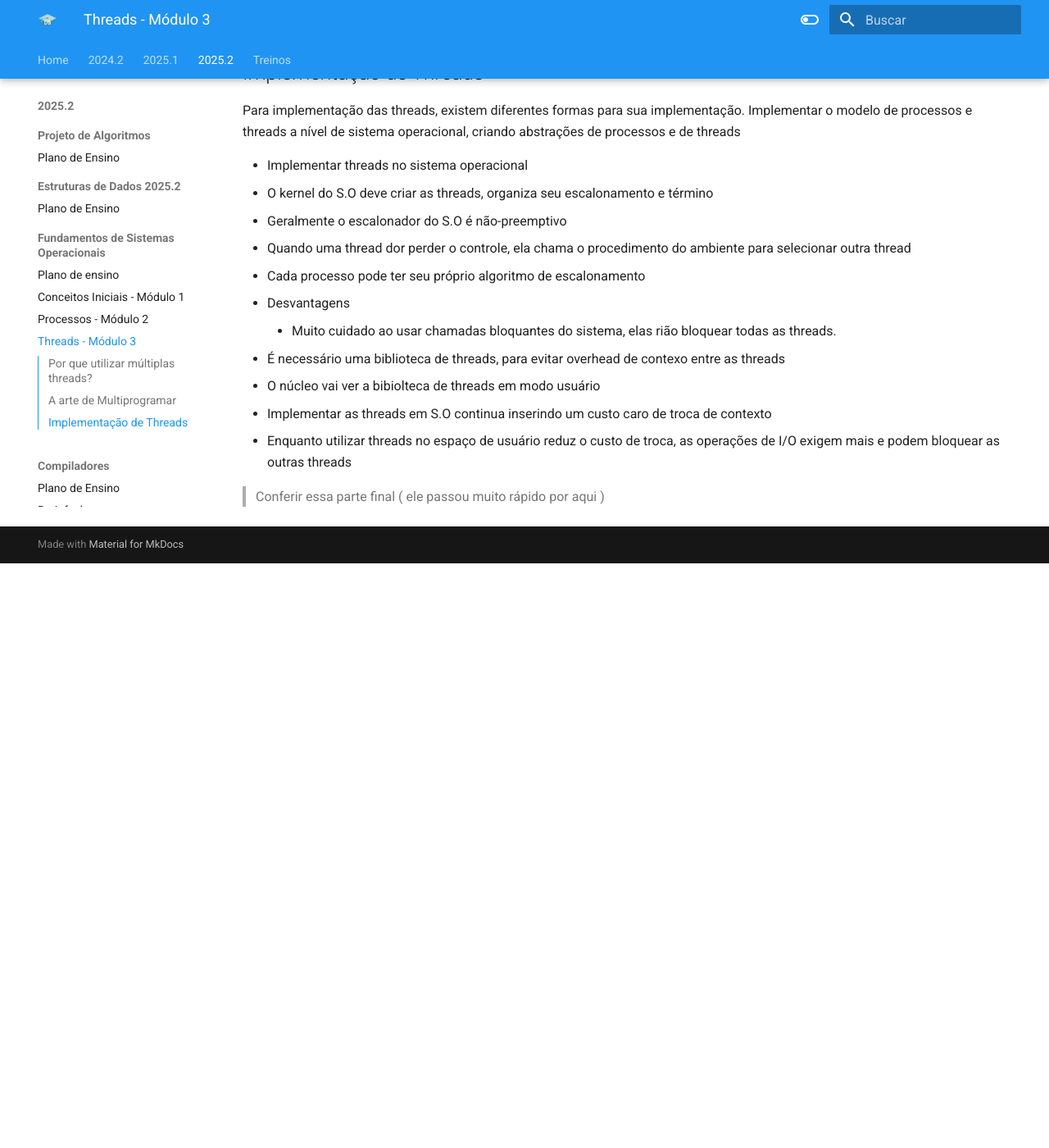
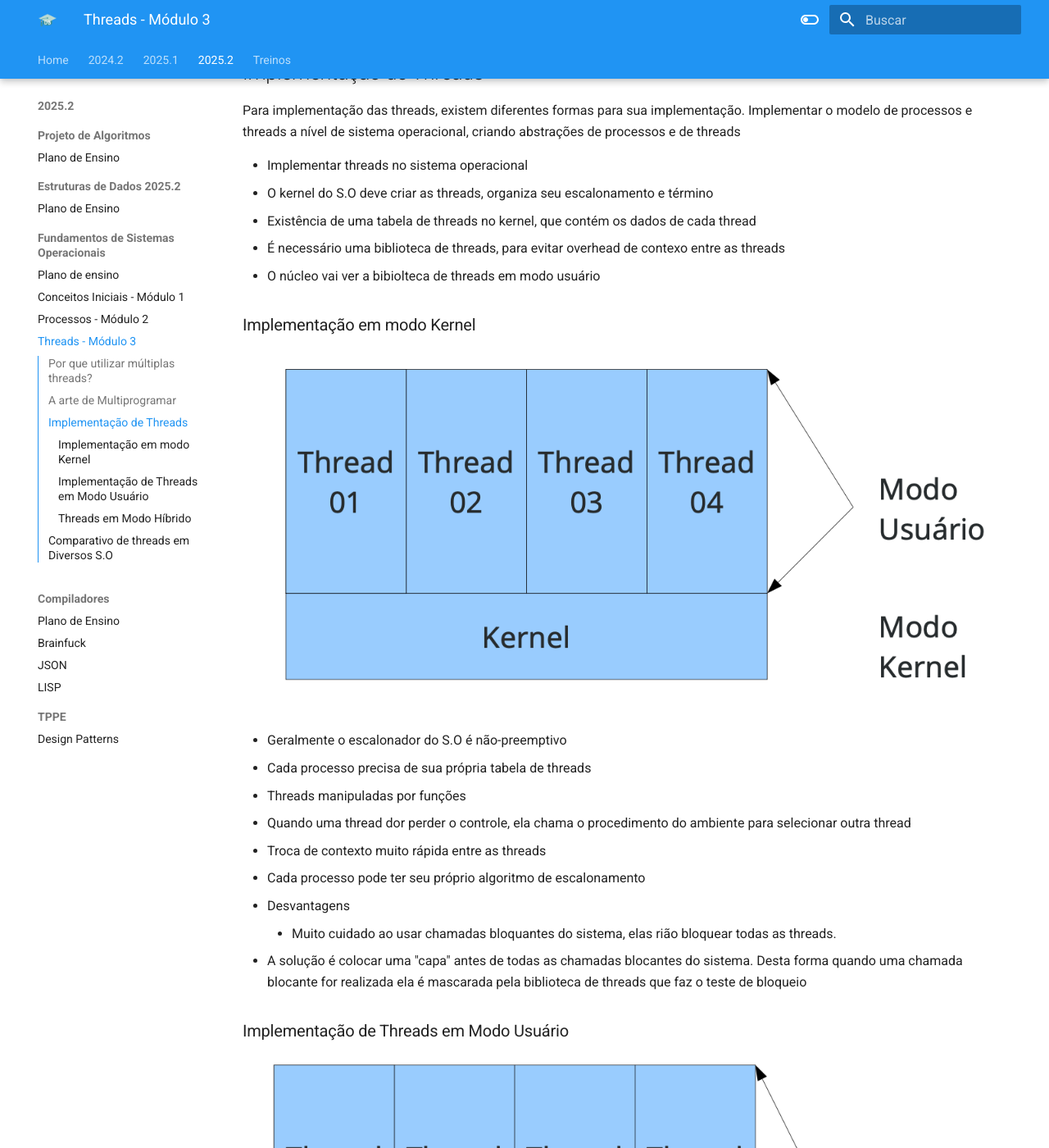
Before and after one commit to Diogo-Barboza/VSFGA, an MkDocs documentation site: the page built from docs/sections/2025.2/FSO/modulo3.md, in a window 1280 px wide and 1400 px high, scrolled down 2114 px. Shown: the whole window at 82% size. Built offline with MkDocs 1.6.1 and Material for MkDocs 9.7.7, drawn with Linux system fonts in a browser that asks for light colours; before the commit the page ends 2801 px from its top, so only the background shows below that; some of the changed text lies outside the part shown.

Commit message:
Modulo3 FSO - Threads [Complete]

```diff
--- a/docs/sections/2025.2/FSO/modulo3.md
+++ b/docs/sections/2025.2/FSO/modulo3.md
@@ -49,14 +49,39 @@
 
 - Implementar threads no sistema operacional
 - O kernel do S.O deve criar as threads, organiza seu escalonamento e término
+- Existência de uma tabela de threads no kernel, que contém os dados de cada thread
+- É necessário uma biblioteca de threads, para evitar overhead de contexo entre as threads
+- O núcleo vai ver a bibiolteca de threads em modo usuário
+
+
+### Implementação em modo Kernel
+
+![Exemplo modo Kernel](../../../images/modoKernel.png)
+
 - Geralmente o escalonador do S.O é não-preemptivo
+- Cada processo precisa de sua própria tabela de threads
+- Threads manipuladas por funções
 - Quando uma thread dor perder o controle, ela chama o procedimento do ambiente para selecionar outra thread
+- Troca de contexto muito rápida entre as threads
 - Cada processo pode ter seu próprio algoritmo de escalonamento
 - Desvantagens
     - Muito cuidado ao usar chamadas bloquantes do sistema, elas rião bloquear todas as threads.
-- É necessário uma biblioteca de threads, para evitar overhead de contexo entre as threads
-- O núcleo vai ver a bibiolteca de threads em modo usuário
+- A solução é colocar uma "capa" antes de todas as chamadas blocantes do sistema. Desta forma quando uma chamada blocante for realizada ela é mascarada pela biblioteca de threads que faz o teste de bloqueio
+
+### Implementação de Threads em Modo Usuário
+
+![Exemplo em modo usuário](../../../images/modoUsuario.png)
+
+- Enquanto utilizar threads no espaço de usuário reduz o custo de troca, as operações de I/O exigem mais e podem bloquear as outras threads
 - Implementar as threads em S.O continua inserindo um custo caro de troca de contexto
-- Enquanto utilizar threads no espaço de usuário reduz o custo de troca, as operações de I/O exigem mais e podem bloquear as outras threads
 
-> Conferir essa parte final ( ele passou muito rápido por aqui )
+### Threads em Modo Híbrido
+
+- Busca juntar as vantagens dos threads em modo kernel e modo usuário
+- Um processo pode ter várias threads de kernel, por usa vez cada kernel pode conter diversar threads em modo usuário
+
+![Modo Híbrido](../../../images/modohibrido.png)
+
+## Comparativo de threads em Diversos S.O
+
+![Comparativo de threads em S.O](../../../images/comparativoSO.png)
```
Also changed, not shown: docs/images/comparativoSO.png (added), docs/images/modoKernel.png (added), docs/images/modoUsuario.png (added), docs/images/modohibrido.png (added).
